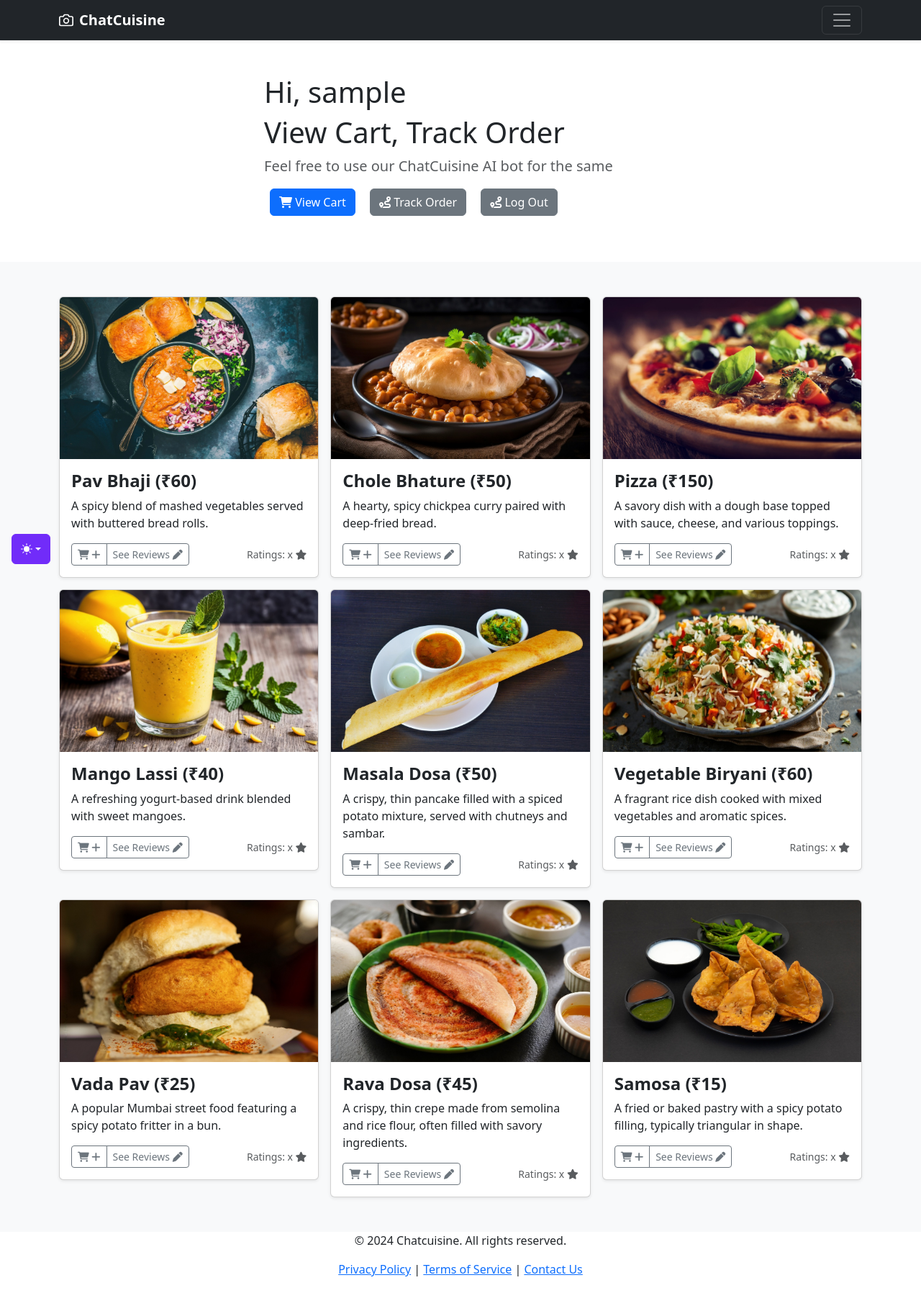
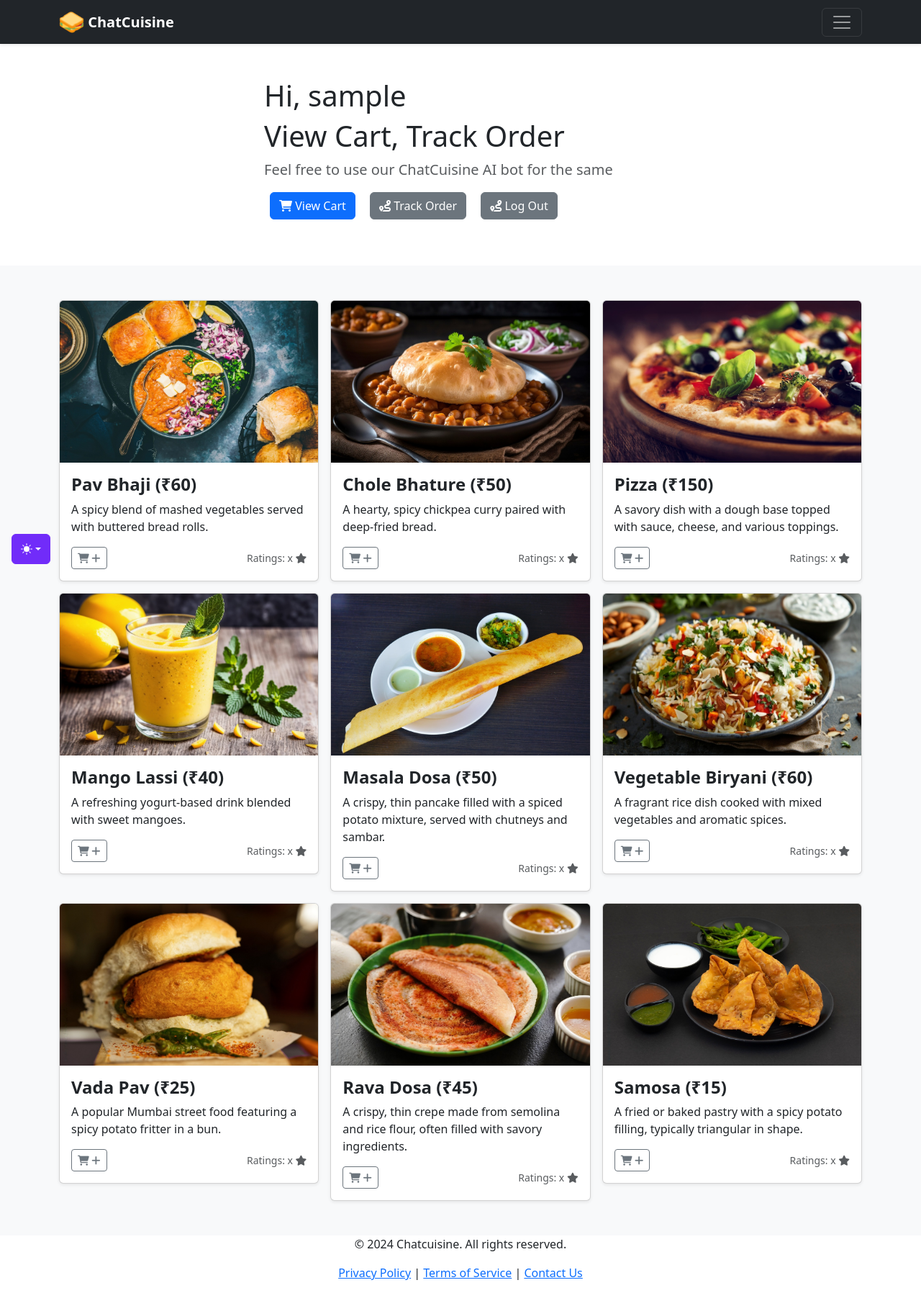
Before and after one commit to alokshandilya/chat-cuisine, a FastAPI app: page /index in a window 1280 px wide. Shown: the whole page at 72% size. Before the commit the page ends 1774 px from the top, so only its background shows below. Run offline with FastAPI, Linux system fonts and the light colour scheme; the visitor is signed in with stand-in values (Sample User, id 1); some libraries are stand-ins or nearby versions.

Commit message:
remove see reviews button, added favicon as logo

```diff
--- a/templates/index.html
+++ b/templates/index.html
@@ -238,12 +238,12 @@
             <h4>Other links</h4>
             <ul class="list-unstyled">
               <li><i class="fab fa-github"></i><a href="https://github.com/alokshandilya/chat-cuisine"
-                  style="text-decoration: none;" target="_blank" class="text-white"> <em>Source Code Link</em>
+                  style="text-decoration: none;" target="_blank" class="text-white"><em>&nbsp;Source Code Link</em>
                 </a></li>
               <li><i class="fas fa-cloud-upload-alt"></i><a href="https://chatcuisine.vercel.app"
-                  style="text-decoration: none;" target="_blank" class="text-white"> <em>Deployment Link</em></a></li>
+                  style="text-decoration: none;" target="_blank" class="text-white">&nbsp;<em>Deployment Link</em></a></li>
               <li><i class="fas fa-envelope"></i><a href="mailto:alok.shandilya10@gmail.com"
-                  style="text-decoration: none;" target="_blank" class="text-white"> <em>Email me</em></a></li>
+                  style="text-decoration: none;" target="_blank" class="text-white">&nbsp;<em>Email me</em></a></li>
             </ul>
           </div>
         </div>
@@ -252,13 +252,8 @@
     <div class="navbar navbar-dark bg-dark shadow-sm">
       <div class="container">
         <a href="#" class="navbar-brand d-flex align-items-center">
-          <svg xmlns="http://www.w3.org/2000/svg" width="20" height="20" fill="none" stroke="currentColor"
-            stroke-linecap="round" stroke-linejoin="round" stroke-width="2" aria-hidden="true" class="me-2"
-            viewBox="0 0 24 24">
-            <path d="M23 19a2 2 0 0 1-2 2H3a2 2 0 0 1-2-2V8a2 2 0 0 1 2-2h4l2-3h6l2 3h4a2 2 0 0 1 2 2z" />
-            <circle cx="12" cy="13" r="4" />
-          </svg>
-          <strong>ChatCuisine</strong>
+          <img src="/static/images/favicon.ico" height="35">
+          <strong>&nbsp;ChatCuisine</strong>
         </a>
         <button class="navbar-toggler" type="button" data-bs-toggle="collapse" data-bs-target="#navbarHeader"
           aria-controls="navbarHeader" aria-expanded="false" aria-label="Toggle navigation">
@@ -300,8 +295,6 @@
                   <div class="btn-group">
                     <button type="button" class="btn btn-sm btn-outline-secondary"><i class="fas fa-shopping-cart">
                         +</i></button>
-                    <button type="button" class="btn btn-sm btn-outline-secondary">See Reviews <i
-                        class="fas fa-pen"></i></button>
                   </div>
                   <small class="text-body-secondary">Ratings: x <i class="fas fa-star"></i></small>
                 </div>
@@ -319,8 +312,6 @@
                   <div class="btn-group">
                     <button type="button" class="btn btn-sm btn-outline-secondary"><i class="fas fa-shopping-cart">
                         +</i></button>
-                    <button type="button" class="btn btn-sm btn-outline-secondary">See Reviews <i
-                        class="fas fa-pen"></i></button>
                   </div>
                   <small class="text-body-secondary">Ratings: x <i class="fas fa-star"></i> </small>
                 </div>
@@ -338,8 +329,6 @@
                   <div class="btn-group">
                     <button type="button" class="btn btn-sm btn-outline-secondary"><i class="fas fa-shopping-cart">
                         +</i></button>
-                    <button type="button" class="btn btn-sm btn-outline-secondary">See Reviews <i
-                        class="fas fa-pen"></i></button>
                   </div>
                   <small class="text-body-secondary">Ratings: x <i class="fas fa-star"></i></small>
                 </div>
@@ -358,8 +347,6 @@
                   <div class="btn-group">
                     <button type="button" class="btn btn-sm btn-outline-secondary"><i class="fas fa-shopping-cart">
                         +</i></button>
-                    <button type="button" class="btn btn-sm btn-outline-secondary">See Reviews <i
-                        class="fas fa-pen"></i></button>
                   </div>
                   <small class="text-body-secondary">Ratings: x <i class="fas fa-star"></i></small>
                 </div>
@@ -379,8 +366,6 @@
                   <div class="btn-group">
                     <button type="button" class="btn btn-sm btn-outline-secondary"><i class="fas fa-shopping-cart">
                         +</i></button>
-                    <button type="button" class="btn btn-sm btn-outline-secondary">See Reviews <i
-                        class="fas fa-pen"></i></button>
                   </div>
                   <small class="text-body-secondary">Ratings: x <i class="fas fa-star"></i></small>
                 </div>
@@ -400,8 +385,6 @@
                   <div class="btn-group">
                     <button type="button" class="btn btn-sm btn-outline-secondary"><i class="fas fa-shopping-cart">
                         +</i></button>
-                    <button type="button" class="btn btn-sm btn-outline-secondary">See Reviews <i
-                        class="fas fa-pen"></i></button>
                   </div>
                   <small class="text-body-secondary">Ratings: x <i class="fas fa-star"></i></small>
                 </div>
@@ -421,8 +404,6 @@
                   <div class="btn-group">
                     <button type="button" class="btn btn-sm btn-outline-secondary"><i class="fas fa-shopping-cart">
                         +</i></button>
-                    <button type="button" class="btn btn-sm btn-outline-secondary">See Reviews <i
-                        class="fas fa-pen"></i></button>
                   </div>
                   <small class="text-body-secondary">Ratings: x <i class="fas fa-star"></i></small>
                 </div>
@@ -441,8 +422,6 @@
                   <div class="btn-group">
                     <button type="button" class="btn btn-sm btn-outline-secondary"><i class="fas fa-shopping-cart">
                         +</i></button>
-                    <button type="button" class="btn btn-sm btn-outline-secondary">See Reviews <i
-                        class="fas fa-pen"></i></button>
                   </div>
                   <small class="text-body-secondary">Ratings: x <i class="fas fa-star"></i></small>
                 </div>
@@ -461,8 +440,6 @@
                   <div class="btn-group">
                     <button type="button" class="btn btn-sm btn-outline-secondary"><i class="fas fa-shopping-cart">
                         +</i></button>
-                    <button type="button" class="btn btn-sm btn-outline-secondary">See Reviews <i
-                        class="fas fa-pen"></i></button>
                   </div>
                   <small class="text-body-secondary">Ratings: x <i class="fas fa-star"></i></small>
                 </div>
```
